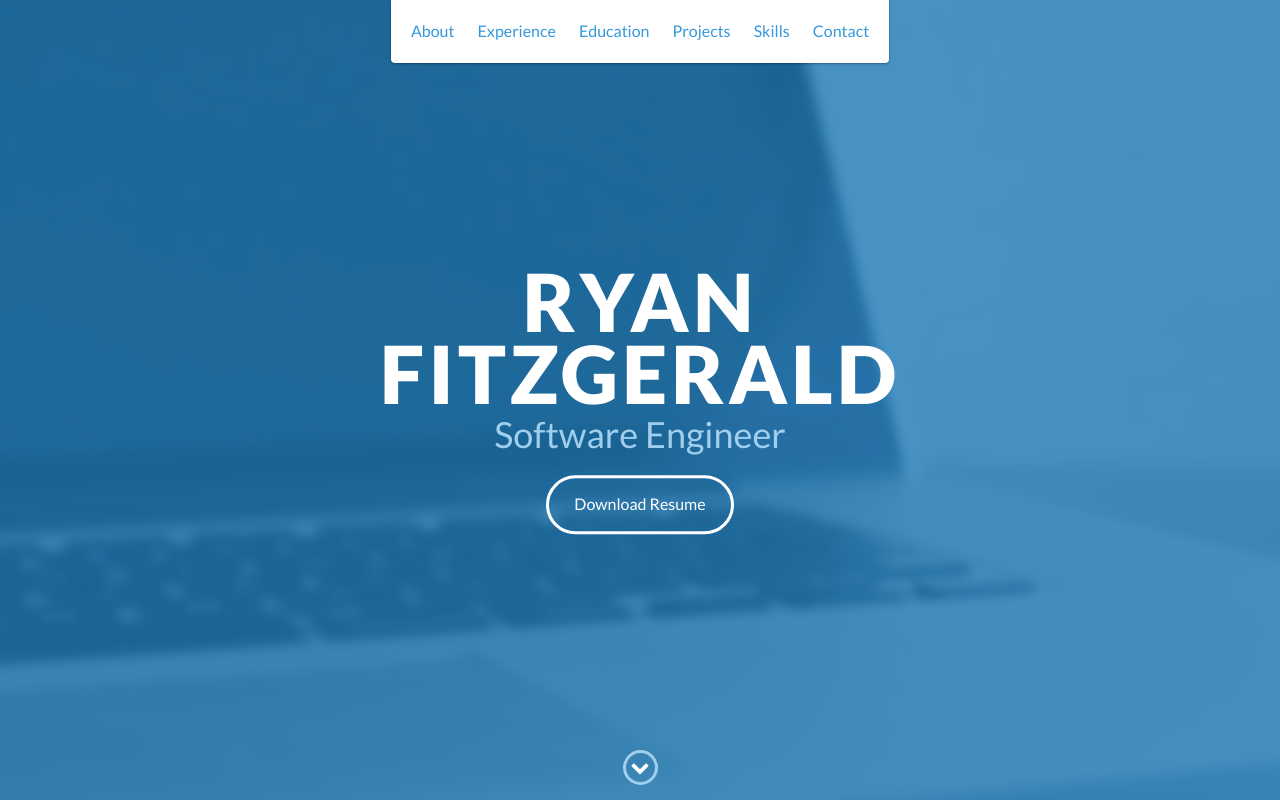
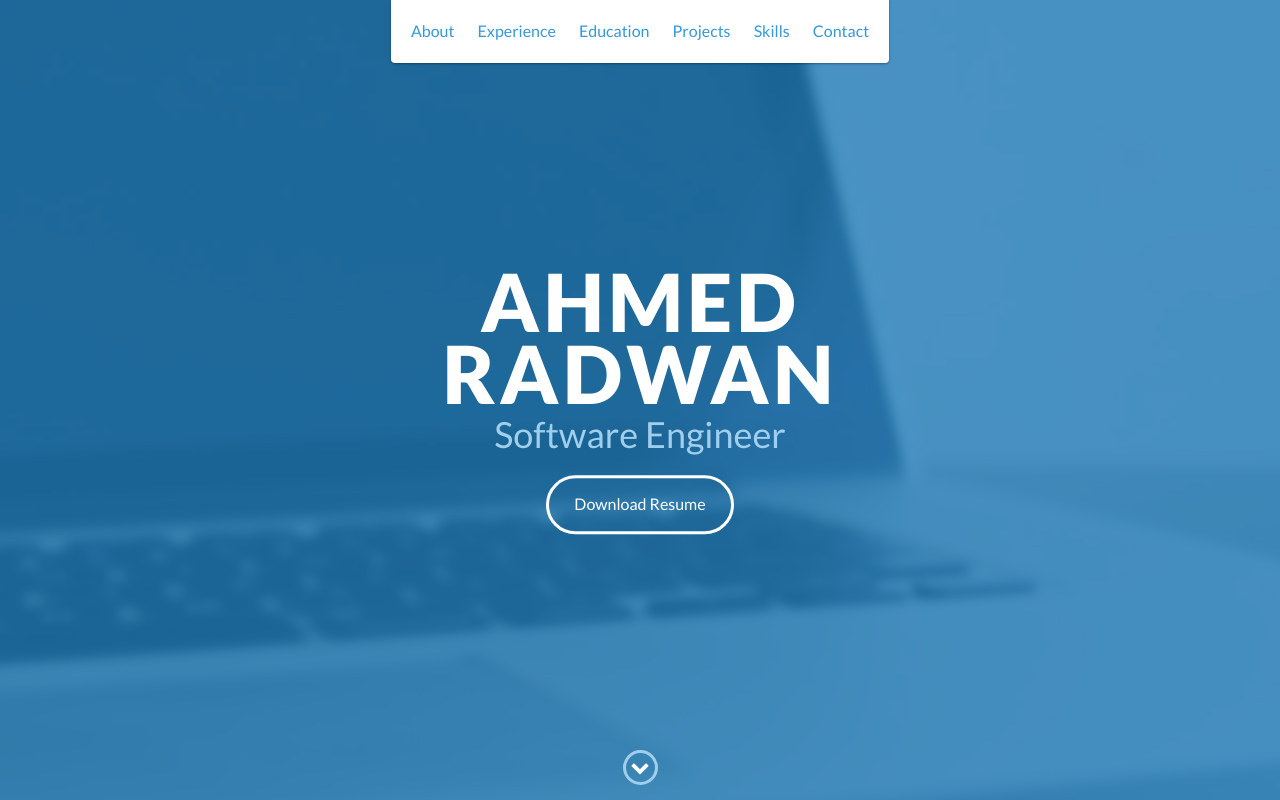
Before and after one commit to AshrafAbdo/ahmed-radwan-cv, a website: page index.html in a window 1280 px wide. Shown: the top 800 px of the page. Drawn offline with nearby package versions, Linux system fonts and the light colour scheme.

Commit message:
Update index.html

```diff
--- a/index.html
+++ b/index.html
@@ -48,7 +48,7 @@
 
     <div id="lead">
         <div id="lead-content">
-            <h1>Ryan Fitzgerald</h1>
+            <h1>Ahmed Radwan</h1>
             <h2>Software Engineer</h2>
             <a href="#" class="btn-rounded-white">Download Resume</a>
         </div>
```
